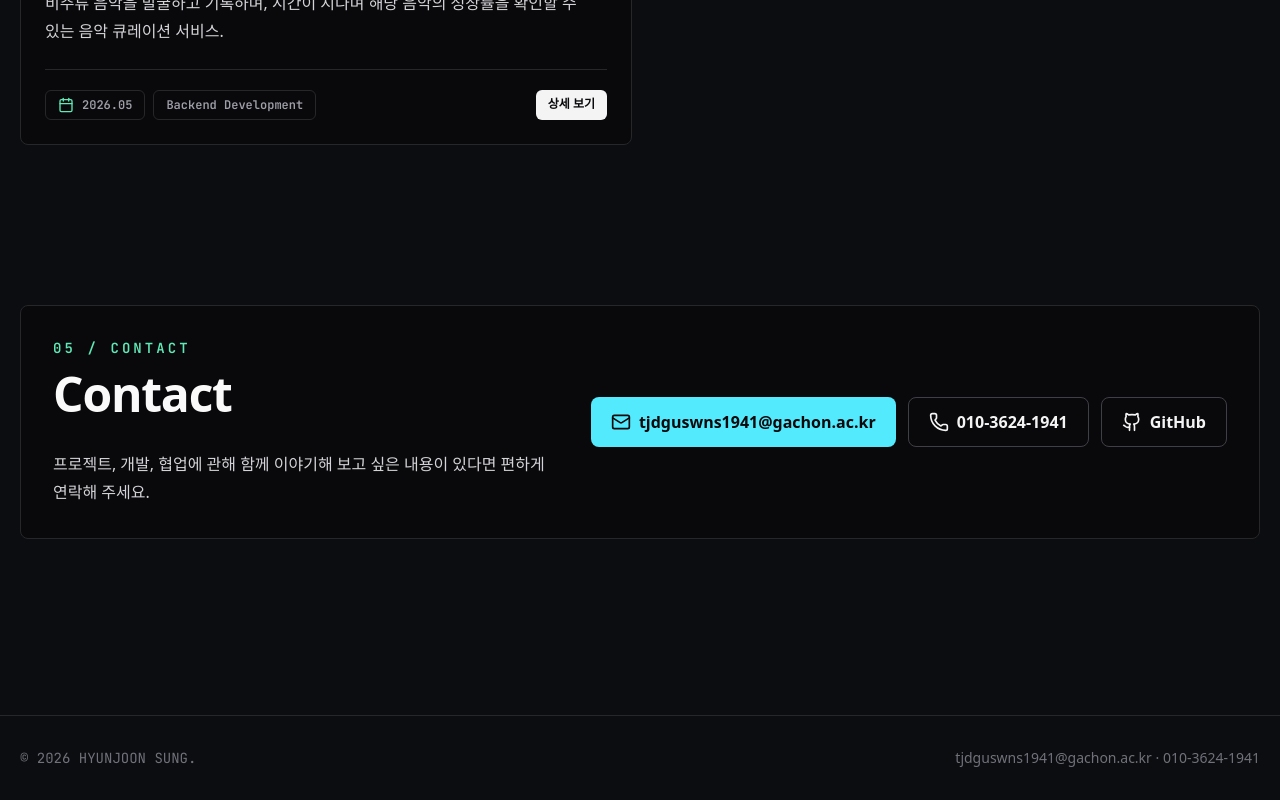
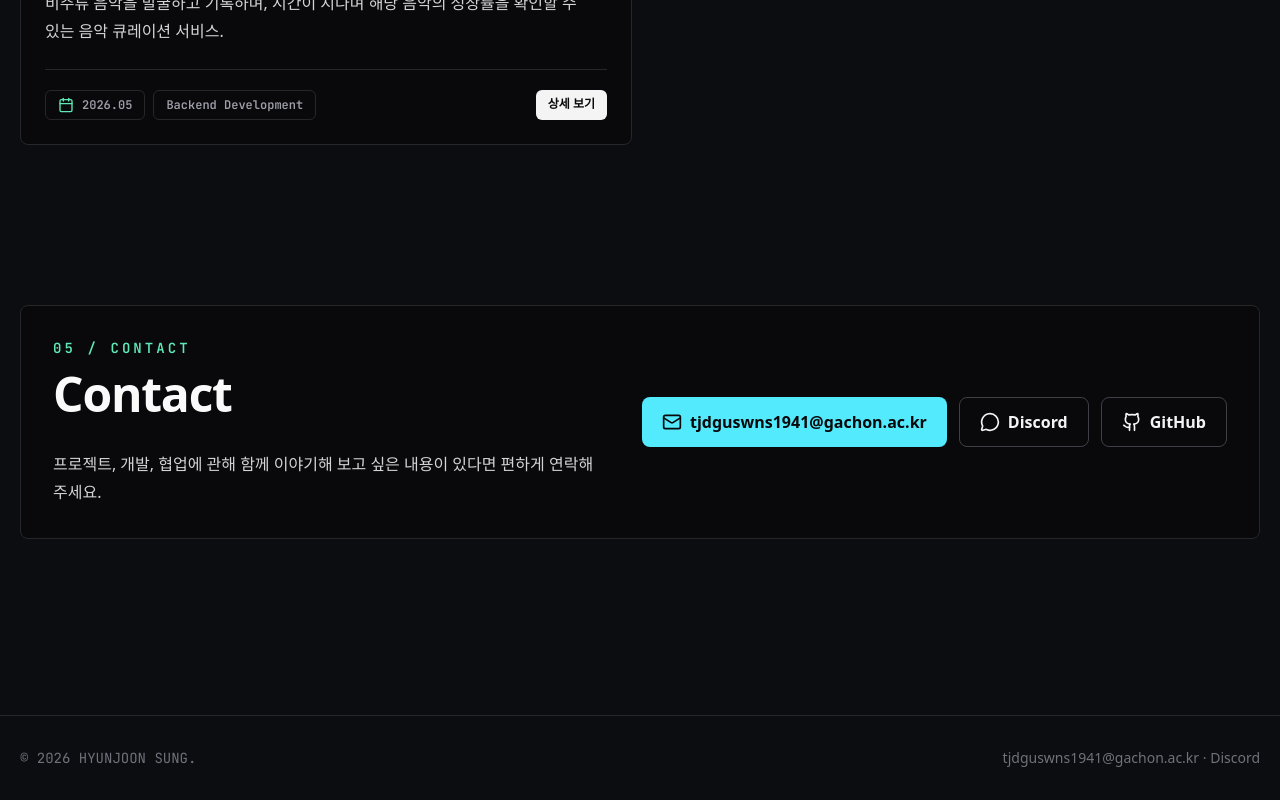
Before and after one commit to HYUNJOON-SUNG/Hyunjoon-Sung-Portfolio, a React (Vite) app: page / in a window 1280 px wide. Shown: the part 5077-5877 px from the top of the page. Built offline with nearby package versions, Linux system fonts and the light colour scheme; a web font is replaced by a local one.

Commit message:
디스코드 링크 추가

```diff
--- a/src/App.tsx
+++ b/src/App.tsx
@@ -11,7 +11,7 @@ import {
   GraduationCap,
   Globe2,
   Mail,
-  Phone,
+  MessageCircle,
   Server,
   Terminal,
   Trophy,
@@ -691,9 +691,9 @@ export default function App() {
                 <Mail className="h-5 w-5 shrink-0" />
                 <span className="break-all text-left">tjdguswns1941@gachon.ac.kr</span>
               </a>
-              <a href="tel:010-3624-1941" className="inline-flex items-center gap-2 rounded-lg border border-zinc-700 px-5 py-3 font-bold text-zinc-100 transition-colors hover:border-amber-300 hover:text-amber-300">
-                <Phone className="h-5 w-5" />
-                010-3624-1941
+              <a href="https://discord.com/users/399590862193033226" target="_blank" rel="noreferrer" className="inline-flex items-center gap-2 rounded-lg border border-zinc-700 px-5 py-3 font-bold text-zinc-100 transition-colors hover:border-amber-300 hover:text-amber-300">
+                <MessageCircle className="h-5 w-5" />
+                Discord
               </a>
               <a href="https://github.com/HYUNJOON-SUNG" target="_blank" rel="noreferrer" className="inline-flex items-center gap-2 rounded-lg border border-zinc-700 px-5 py-3 font-bold text-zinc-100 transition-colors hover:border-zinc-500">
                 <Github className="h-5 w-5" />
@@ -707,7 +707,7 @@ export default function App() {
       <footer className="border-t border-zinc-800 py-8">
         <div className="mx-auto flex max-w-7xl flex-col gap-3 px-5 text-sm text-zinc-500 md:flex-row md:items-center md:justify-between">
           <p className="font-mono">© {new Date().getFullYear()} HYUNJOON SUNG.</p>
-          <p>tjdguswns1941@gachon.ac.kr · 010-3624-1941</p>
+          <p>tjdguswns1941@gachon.ac.kr · Discord</p>
         </div>
       </footer>
     </div>
```
